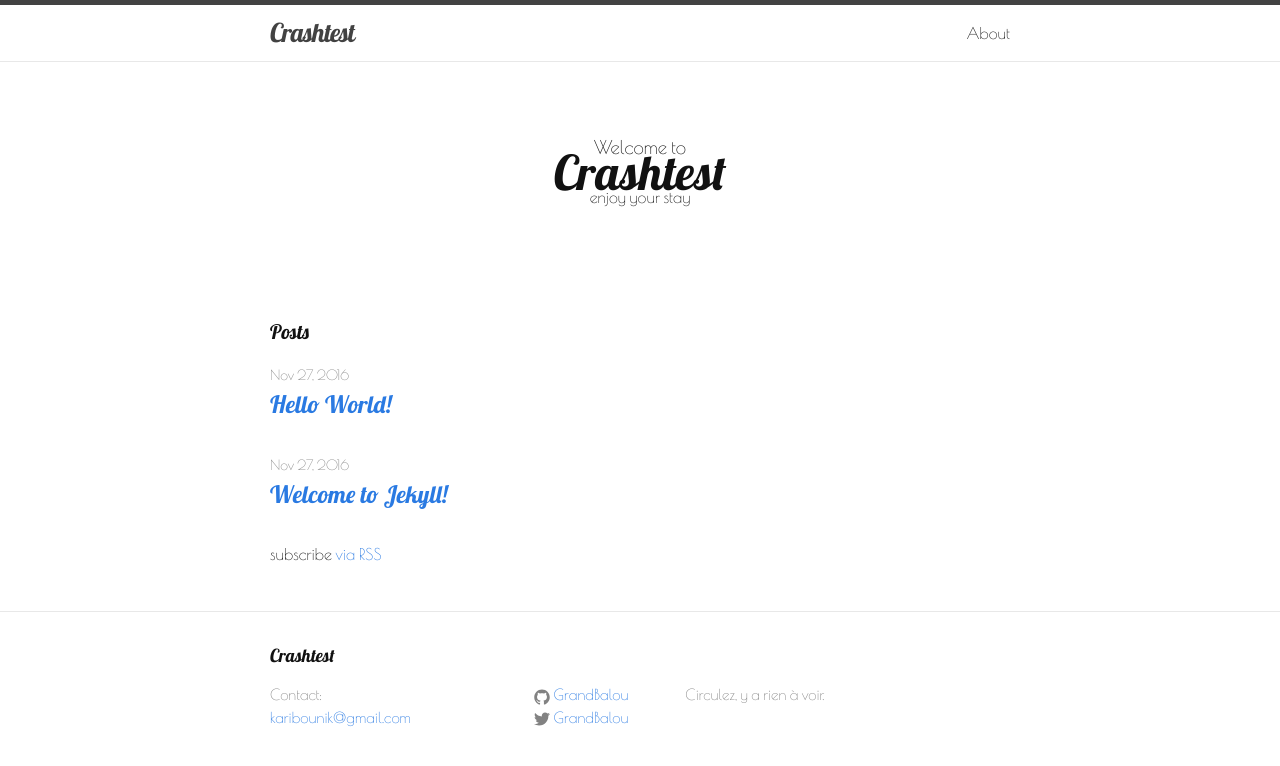
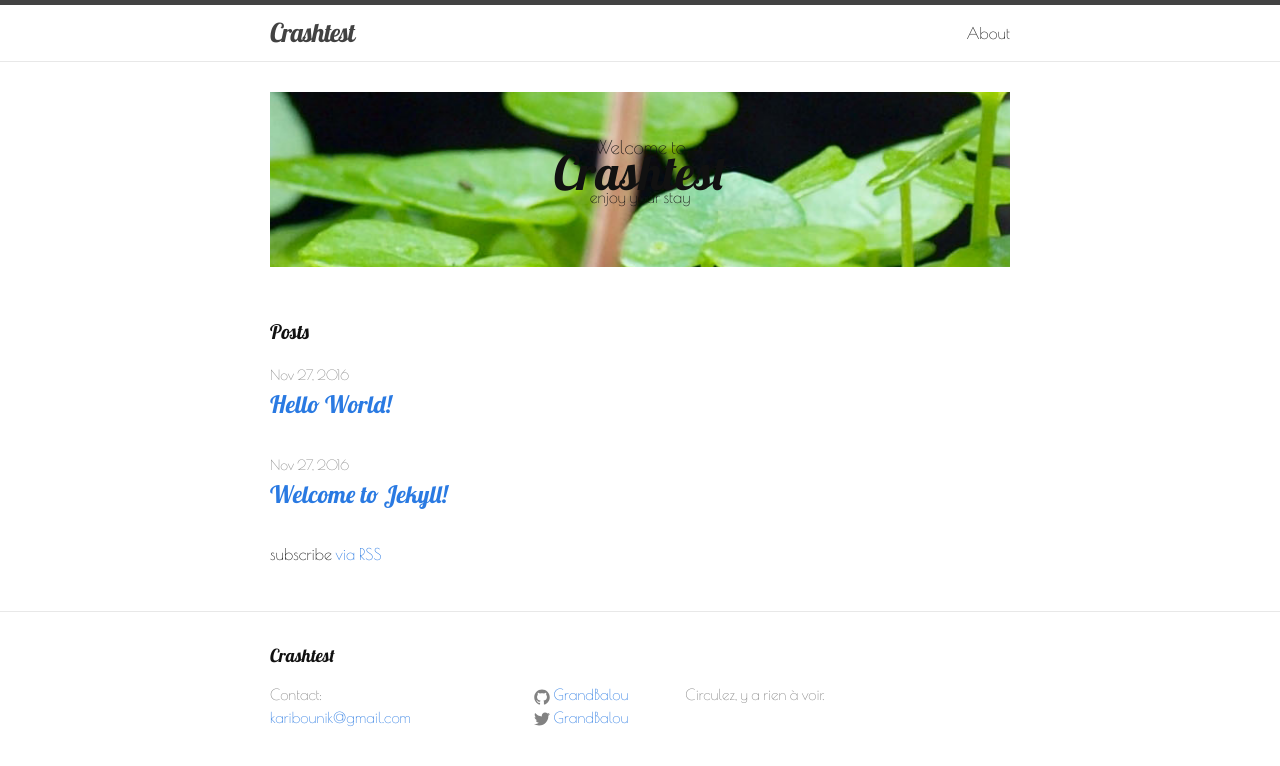
Before and after one commit to GrandBalou/grandbalou.github.io, a Jekyll site: the page built from index.html, in a window 1280 px wide. Shown: the top 766 px of the page. Built offline with Jekyll 4.4.1, drawn with Linux system fonts in a browser that asks for light colours.

Commit message:
Update _base.scss

```diff
--- a/_sass/_base.scss
+++ b/_sass/_base.scss
@@ -206,7 +206,7 @@ pre {
 }
 
 #home-img{
-    background: url("home-image.JPG") no-repeat fixed center;
+    background: url("https://raw.githubusercontent.com/GrandBalou/GrandBalou.github.io/master/_sass/home-image.JPG") no-repeat fixed center;
     background-size: cover;
     width: 100%;
     text-align: center;
```
